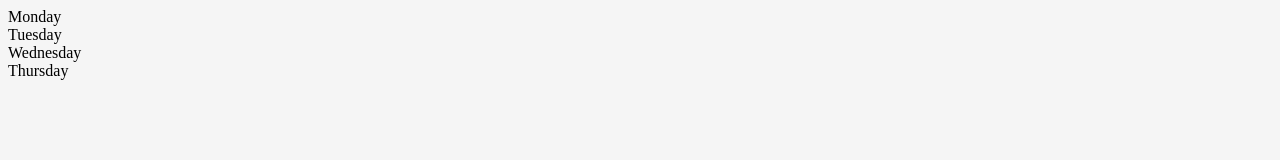
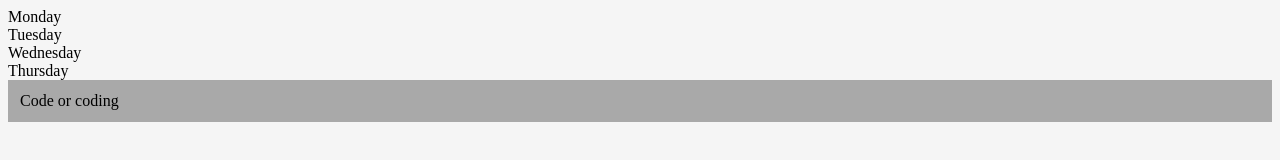
Before and after one commit to ravikantentit/Learning-JS-UMe1, a plain HTML site: page 01_basics/Dom.html in a window 1280 px wide. Drawn offline with Linux system fonts and the light colour scheme.

Commit message:
domAdding another div

```diff
--- a/01_basics/Dom.html
+++ b/01_basics/Dom.html
@@ -3,13 +3,38 @@
 <head>
     <title>DOM with Ravi Kant</title>
 </head>
-<body style="background: darkgray;background-color: whitesmoke;">
+<body style="background: darkgray; background-color: whitesmoke;">
     <div class="Parent">
         <div class="day">Monday</div>
         <div class="day">Tuesday</div>
         <div class="day">Wednesday</div>
         <div class="day">Thursday</div>
-
     </div>
 </body>
+<script>
+    // Create a new div element
+    const div = document.createElement("div");
+
+    console.log(div);
+
+    // Set class name
+    div.className = "Dom2";
+
+    // Set a random ID
+    div.id = Math.round(Math.random() * 10 + 1);
+
+    // Set the title attribute
+    div.setAttribute("title", "Dom2 Day");
+
+    // Apply styles
+    div.style.backgroundColor = "darkgray";
+    div.style.padding = "12px";
+
+    // Set text content using a text node
+    const addNode = document.createTextNode("Code or coding");
+    div.appendChild(addNode);
+
+    // Append the new div to the body
+    document.body.appendChild(div);
+</script>
 </html>
```
Also changed, not shown: .devcontainer/Dom2.html.
